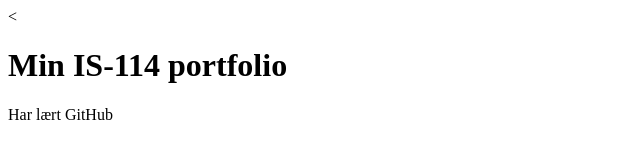
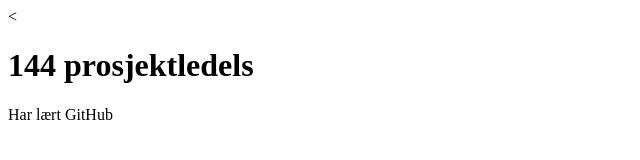
Before and after one commit to Ingribolstad/Prosjekt03, a plain HTML site: page Docs/index.html in a window 1280 px wide. Shown: the whole page, without its empty margins (0-640 px from the left). Drawn offline with Linux system fonts and the light colour scheme.

Commit message:
gjort endring

```diff
--- a/Docs/index.html
+++ b/Docs/index.html
@@ -6,7 +6,7 @@
 <title>(Ingri Drabløs Bolstad)</title>
 <</head>
 <body>
-<h1>Min IS-114 portfolio</h1>
+<h1>144 prosjektledels</h1>
 <p> Har lært GitHub</p>
 </body>
 </html>
```
